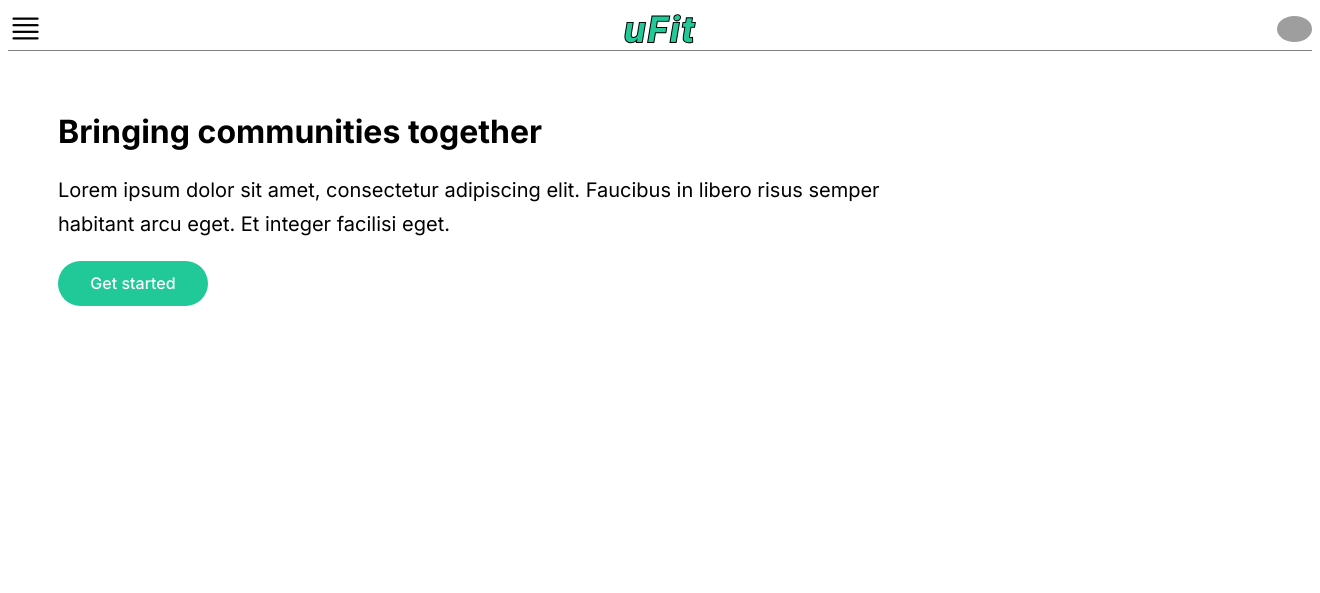
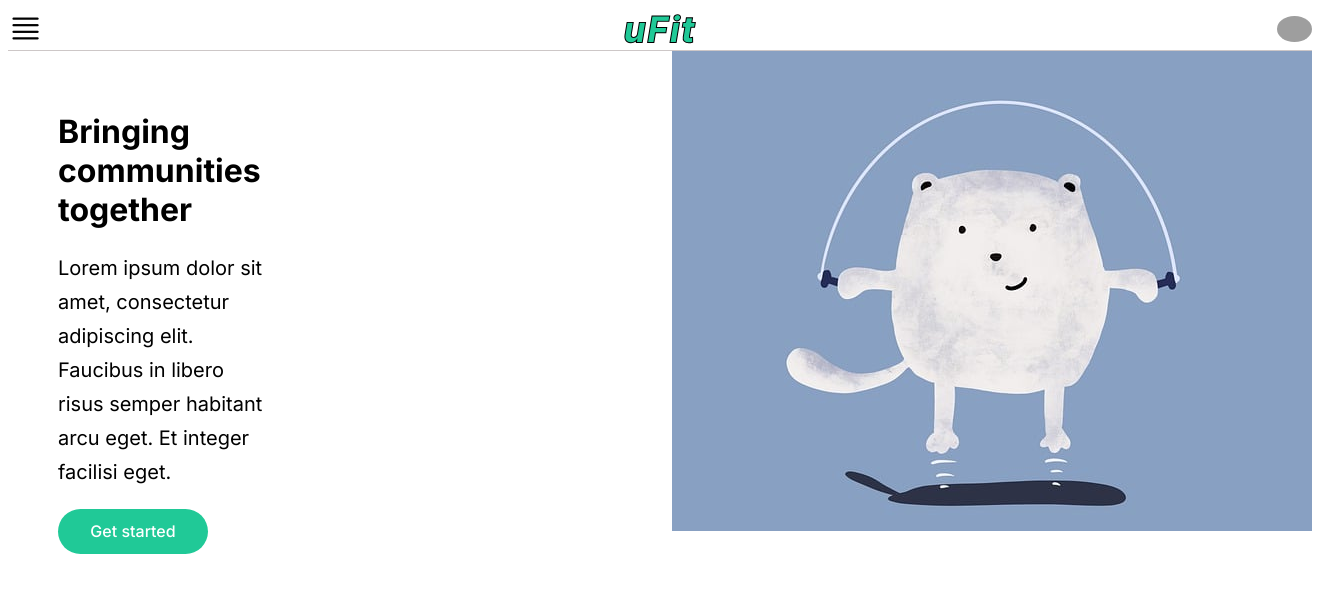
Before and after one commit to ilin117/ufit, a Django app: page / in a window 1320 px wide. Shown: the top 593 px of the page. Run offline with Django 5.2, Linux system fonts and the light colour scheme; some web fonts are replaced; grey boxes are pictures that could not be loaded.

Commit message:
added images

```diff
--- a/uFit/static/styles/style.css
+++ b/uFit/static/styles/style.css
@@ -7,12 +7,12 @@ body {
 }
 
 .uFit-nav {
-    background-color: white;
+    background-color: rgba(255, 255, 255, 1);
     position: sticky;
     font-size: 35px;
     display: flex;
     top: 0;
-    border-bottom: 1px solid grey;
+    border-bottom: 1px solid rgba(180, 171, 171, 0.66);
 }
 
 #uFit-logo {
@@ -23,7 +23,7 @@ body {
     font-weight: bold;
     font-style: italic;
     -webkit-text-stroke-width: 2px;
-    -webkit-text-stroke-color: black;
+    -webkit-text-stroke-color: rgba(0, 0, 0, 1);
     paint-order: stroke fill;
 }
 
@@ -169,3 +169,6 @@ button:focus {
 .login-btn:hover {
     background-color: black;
 }
+
+.img-container {
+}
--- a/uFit/welcome_page/templates/welcome_page/index.html
+++ b/uFit/welcome_page/templates/welcome_page/index.html
@@ -1,9 +1,9 @@
 <!DOCTYPE html>
 {% extends 'navbar.html' %}
-
+{% load static %}
 {% block content %}
 
-<main>
+
 
 <div class="frame">
     <div class="uFit-info">
@@ -16,10 +16,9 @@
         <button class="login-btn">Get started</button>
     </div>
 
-        <!-- <div class="img-container"><img
-                src="https://interactive-examples.mdn.mozilla.net/media/cc0-images/grapefruit-slice-332-332.jpg" alt="">
-        </div> -->
+    <div class="img-container"><img class="responsive-image" src="{% static 'images/cat.jpg' %}" />
     </div>
-</main>
+</div>
+
 
 {% endblock content %}
```
Also changed, not shown: uFit/static/images/cat.jpg (added). Lines whose indentation alone changed are shown as unchanged.
